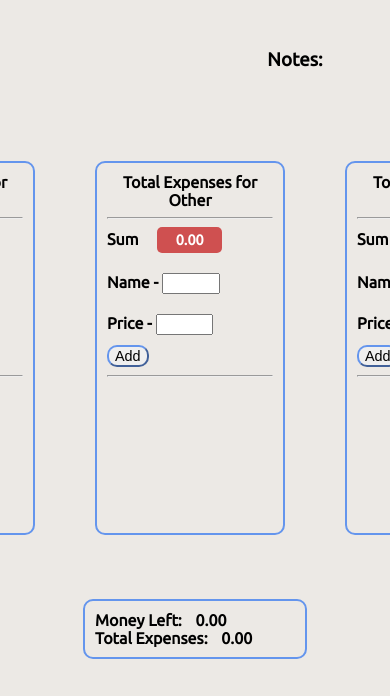
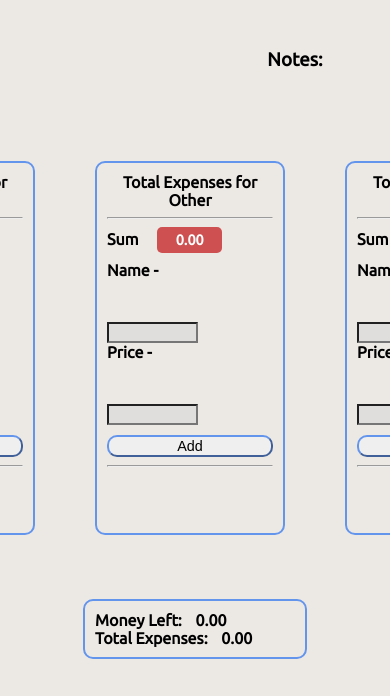
Before and after one commit to markilay/custom-budget-app, a website built with Parcel: page index.html in a window 390 px wide. Shown: the part 148-844 px from the top of the page. Built offline with nearby package versions, Linux system fonts and the light colour scheme; a web font is replaced by a local one.

Commit message:
new style

```diff
--- a/assets/css/responsive.css
+++ b/assets/css/responsive.css
@@ -69,8 +69,11 @@
   }
 
   .monthlyColumns input {
-        margin-top: 15px;
-        width: 30%;
+    /* margin-top: 15px;
+    width: 30%; */
+    margin: 0;
+    width: 100%;
+    background-color: rgb(224, 221, 221);
   }
 
   .columns {
@@ -89,9 +92,15 @@
   .shopping-item {
     font-size: 0.8rem;
   }
+  form {
+    display: grid;
+    grid-template-rows: repeat(3, 1fr);
+    margin-top: 0.5rem;
+  }
 
   form button {
     font-size: 0.9rem;
+    width: 100%;
   }
 
   .sum-section {
--- a/index.html
+++ b/index.html
@@ -70,8 +70,11 @@
         <label>Sum</label>
         <p class="amount" data-name="food">0.00</p>
         <form>
+          <div>
             <label>Name - </label>
             <input required id="food" type="text" />
+          </div>
+          <div>
             <label for="food">Price - </label>
             <input
               required
@@ -81,6 +84,7 @@
               data-name="food"
               name="sum"
             />
+          </div>
           <button type="submit">Add</button>
         </form>
         <hr />
```
Also changed, not shown: package.json (+25 -4 lines), dist/index.html, 11 other files. Lines whose indentation alone changed are shown as unchanged.
